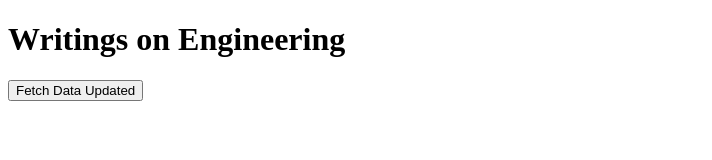
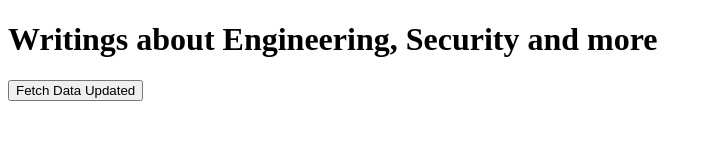
Before and after one commit to jirishus/pblog, a website: page public/index.html in a window 1280 px wide. Shown: the whole page, without its empty margins (0-712 px from the left). Drawn offline with Linux system fonts and the light colour scheme.

Commit message:
update title

```diff
--- a/public/index.html
+++ b/public/index.html
@@ -6,7 +6,7 @@
     <title>Personal Blog Site</title>
 </head>
 <body>
-    <h1>Writings on Engineering</h1>
+    <h1>Writings about Engineering, Security and more</h1>
     <button id="fetch-data">Fetch Data Updated</button>
     <div id="response"></div>
 
```
